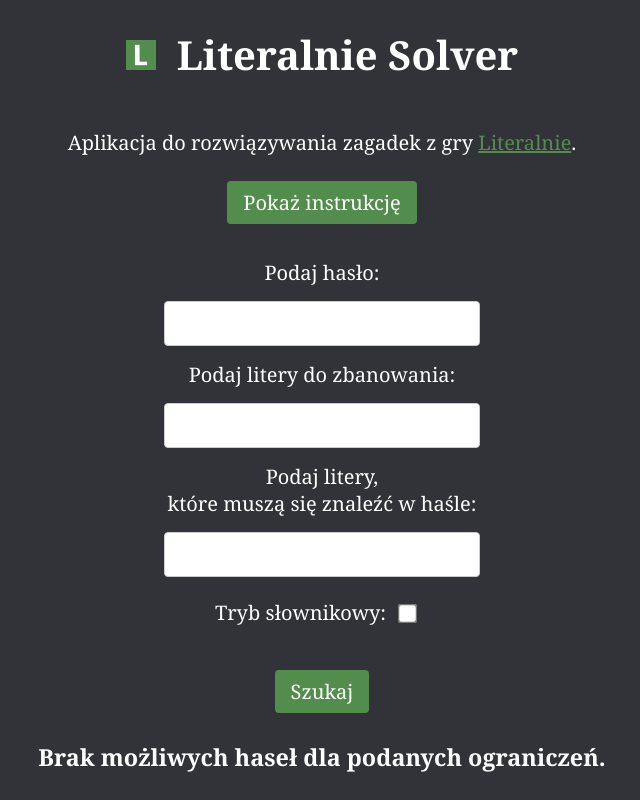
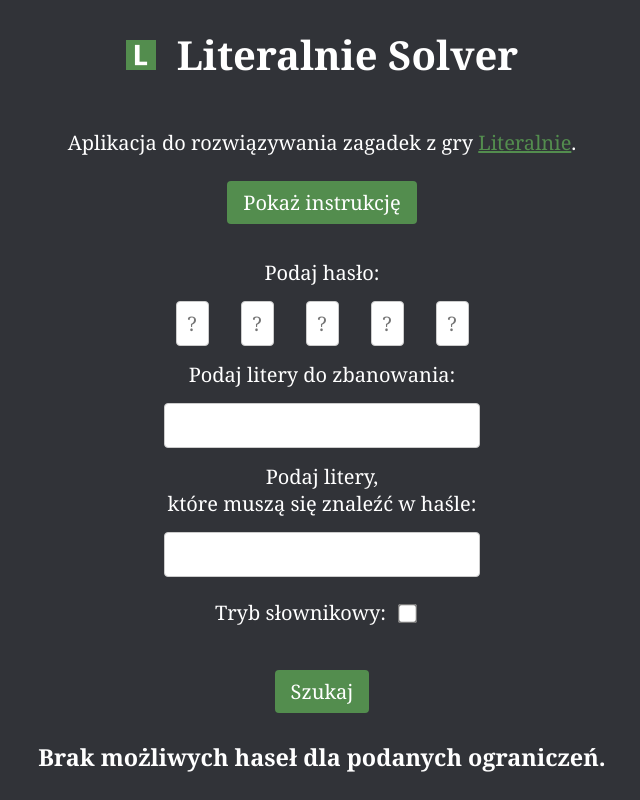
Before and after one commit to pingwin02/literalnie-solver, a React (Create React App) app: page / in a window 1280 px wide. Shown: the top 800 px of the page, without its empty margins (318-958 px from the left). Built offline with nearby package versions, Linux system fonts and the light colour scheme.

Commit message:
Add new password form, update dictionary

```diff
--- a/src/App.css
+++ b/src/App.css
@@ -69,6 +69,10 @@
   margin: 10px;
   display: block;
 }
+.password-input {
+  max-width: 15px;
+  margin: 5px 16px 5px 16px !important;
+}
 input[type="text"],
 input[type="number"] {
   padding: 8px;
@@ -127,4 +131,8 @@
     font-size: 15px;
     margin: 2px;
   }
+
+  .password-input {
+    margin: 2px 7px 2px 7px !important;
+  }
 }
--- a/src/components/HomePage.js
+++ b/src/components/HomePage.js
@@ -38,10 +38,10 @@
         {expanded && (
           <ol>
             <li>
-              Wpisz hasło, które chcesz rozwiązać, w polu{" "}
-              <em>Podaj ciąg znaków</em>. Jeśli nie znasz litery, wpisz{" "}
-              <em>?</em>. Możesz również wybrać tryb słownikowy, wtedy długość
-              hasła nie ma znaczenia. Przykład: <strong>???os</strong>
+              Wpisz hasło, które chcesz rozwiązać, w polu <em>Podaj hasło</em>.
+              Jeśli nie znasz litery zostaw pole puste. Możesz również wybrać
+              tryb słownikowy, wtedy długość hasła nie ma znaczenia. Przykład:{" "}
+              <strong>???os</strong>
             </li>
             <li>
               Wpisz litery, które chcesz zbanować, w polu{" "}
--- a/src/components/PasswordForm.js
+++ b/src/components/PasswordForm.js
@@ -1,7 +1,13 @@
 import React, { useState, useEffect } from "react";
 
 function PasswordForm() {
+  const PASSWORD_LENGTH = 5;
+
   const [inputString, setInputString] = useState("");
+  const [inputLetters, setInputLetters] = useState(
+    Array.from({ length: PASSWORD_LENGTH }, () => "")
+  );
+
   const [bannedChars, setBannedChars] = useState("");
   const [mustContain, setMustContain] = useState("");
   const [possiblePasswords, setPossiblePasswords] = useState([]);
@@ -27,6 +33,16 @@
         setIsLoading(false);
       });
   }, []);
+
+  useEffect(() => {
+    if (dictionaryMode) {
+      setBannedChars("");
+      setMustContain("");
+      setInputString("");
+    } else {
+      setInputLetters(Array.from({ length: PASSWORD_LENGTH }, () => ""));
+    }
+  }, [dictionaryMode]);
 
   const findPossiblePasswords = (
     inputString,
@@ -72,16 +88,50 @@
     return possiblePasswords;
   };
 
+  const handleInput = (event, index) => {
+    if (event.target.value.length > 1) {
+      event.target.value = event.target.value.slice(-1);
+    }
+    setInputLetters((prev) => {
+      const newLetters = [...prev];
+      newLetters[index] = event.target.value.toLowerCase();
+      return newLetters;
+    });
+  };
+
+  const handleKeyUp = (event, index) => {
+    if (event.key === "Backspace") {
+      document.getElementById(`input-${index - 1}`)?.focus();
+    } else if (
+      (event.keyCode >= 65 && event.keyCode <= 90) ||
+      (event.keyCode >= 48 && event.keyCode <= 57) ||
+      (event.keyCode >= 96 && event.keyCode <= 105) ||
+      event.keyCode === 229
+    ) {
+      if (index < PASSWORD_LENGTH - 1) {
+        document.getElementById(`input-${index + 1}`)?.focus();
+      }
+    }
+  };
+
   const handleSubmit = async (event) => {
     console.clear();
     event.preventDefault();
-    console.log("Input String:", inputString);
+    let query = "";
+    if (dictionaryMode) {
+      query = inputString;
+    } else {
+      for (const letter of inputLetters) {
+        query += letter === "" ? "?" : letter;
+      }
+    }
+    console.log("Input String:", query);
     console.log("Banned Chars:", bannedChars);
     console.log("Must Contain:", mustContain);
     console.log("Dictionary Mode:", dictionaryMode);
     setIsLoading(true);
     const passwords = findPossiblePasswords(
-      inputString,
+      query,
       bannedChars,
       mustContain,
       polishWords
@@ -124,9 +174,36 @@
     }
   };
 
-  return (
-    <div className="password-form">
-      <div className="form-inputs">
+  const renderInputFields = () => {
+    if (!dictionaryMode) {
+      return (
+        <>
+          <label>
+            <p className="label-text">Podaj hasło:</p>
+          </label>
+          <br />
+          {[...Array(PASSWORD_LENGTH)].map((_, index) => (
+            <label key={index}>
+              <input
+                id={`input-${index}`}
+                type="text"
+                className="password-input"
+                value={inputLetters[index]}
+                placeholder="?"
+                maxLength={1}
+                onChange={(event) => {
+                  handleInput(event, index);
+                }}
+                onKeyUp={(event) => {
+                  handleKeyUp(event, index);
+                }}
+              />
+            </label>
+          ))}
+        </>
+      );
+    } else {
+      return (
         <label>
           <p className="label-text">Podaj hasło:</p>
           <input
@@ -137,6 +214,14 @@
             }
           />
         </label>
+      );
+    }
+  };
+
+  return (
+    <div className="password-form">
+      <div className="form-inputs">
+        {renderInputFields()}
         <br />
         <label>
           <p className="label-text">Podaj litery do zbanowania:</p>
@@ -270,6 +355,25 @@
                 >
                   &gt;|
                 </button>
+                <br />
+                <button
+                  onClick={() =>
+                    changePage(
+                      Math.ceil(possiblePasswords.length / passwordsPerPage / 2)
+                    )
+                  }
+                  disabled={
+                    currentPage ===
+                    Math.ceil(possiblePasswords.length / passwordsPerPage / 2)
+                  }
+                >
+                  &#189;
+                </button>
+                <br />
+                <p>
+                  Strona {currentPage} z{" "}
+                  {Math.ceil(possiblePasswords.length / passwordsPerPage)}
+                </p>
               </div>
             </div>
           ) : (
```
Also changed, not shown: public/slownik.txt, 1 other file (tests, documents, lock files or other folders).
